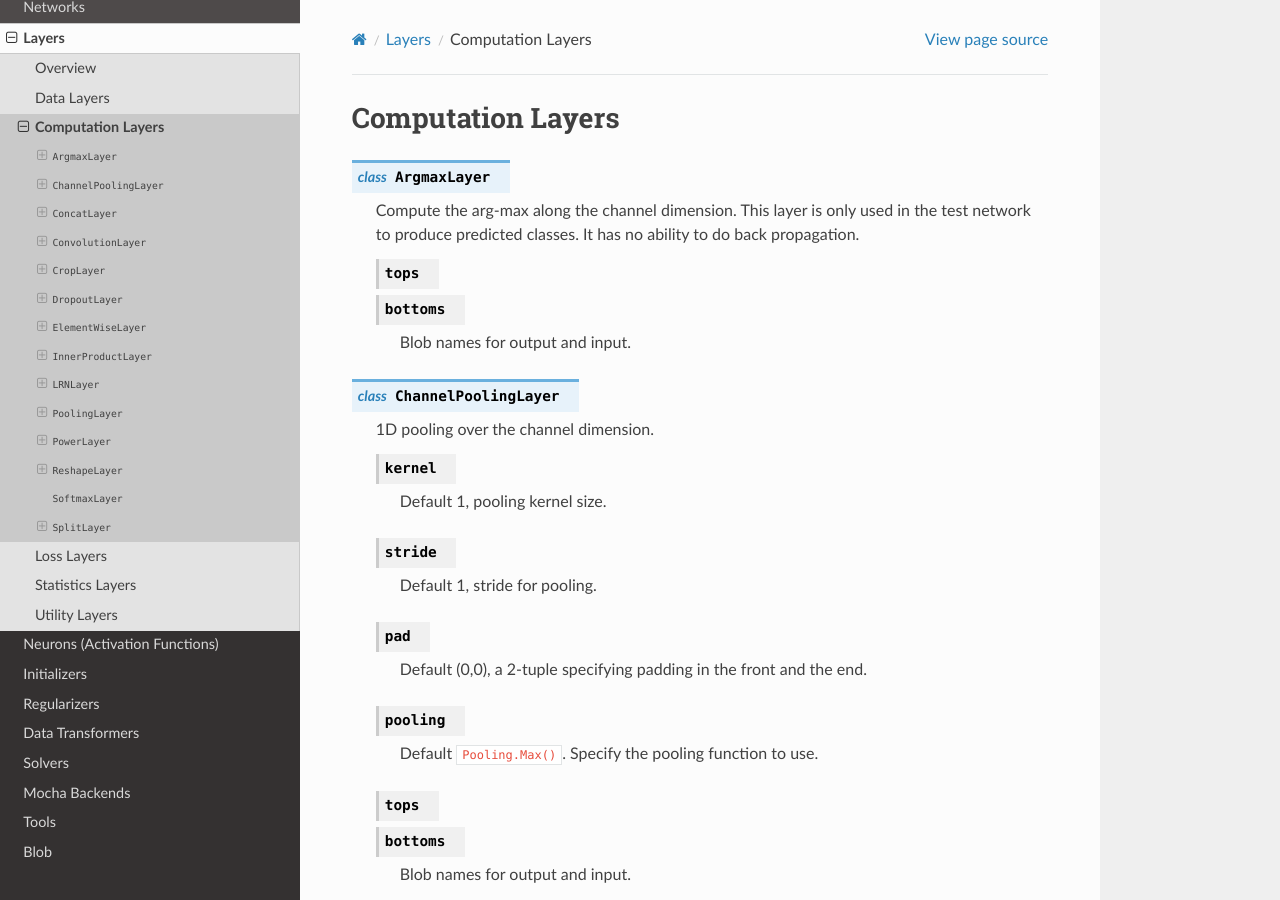
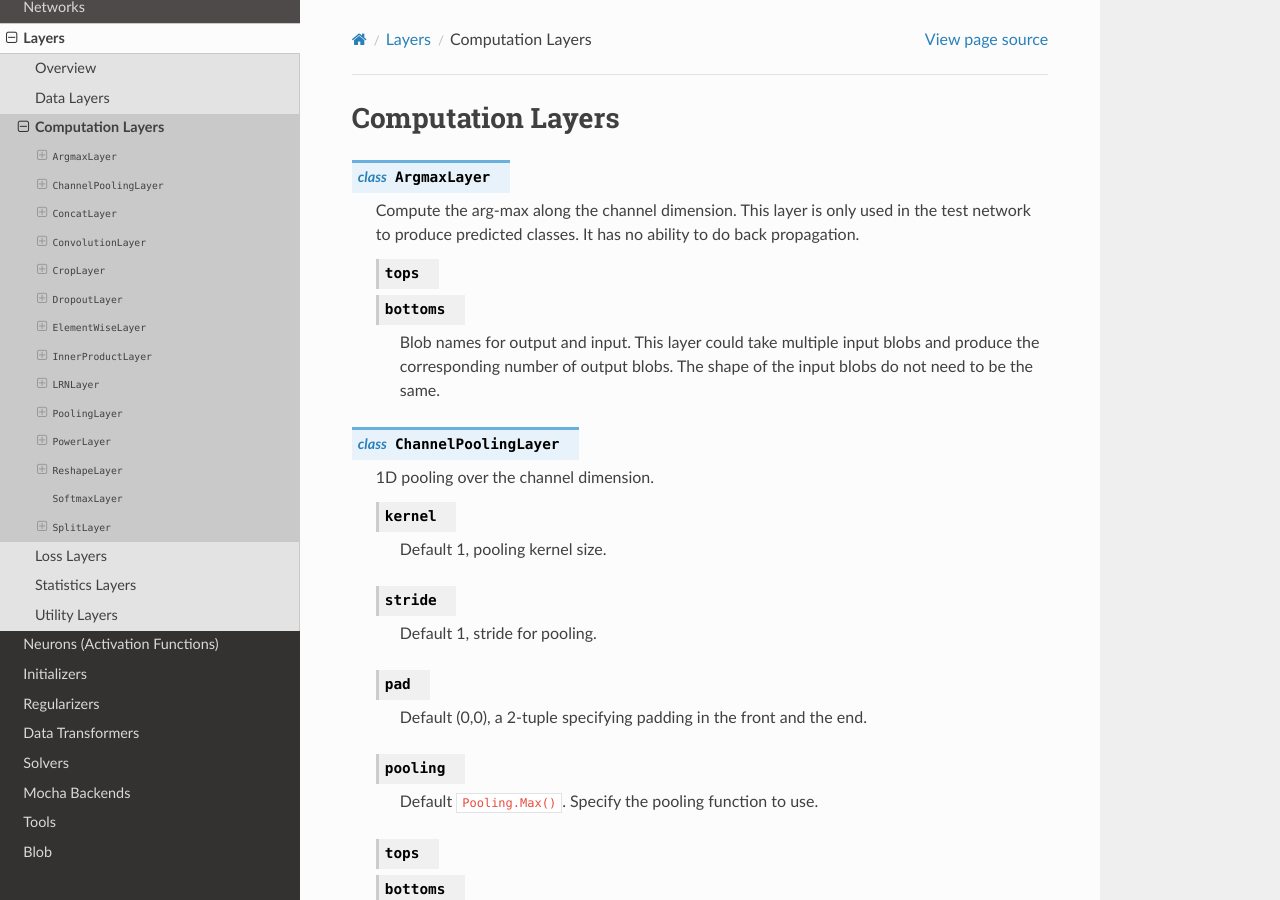
Before and after one commit to pluskid/Mocha.jl, a Sphinx documentation site: the page built from docs/user-guide/layers/computation-layer.rst, in a window 1280 px wide and 900 px high. Built offline with Sphinx 7.4.7 and the Read the Docs theme 2.0.0, drawn with Linux system fonts in a browser that asks for light colours.

Commit message:
update doc for Argmax Layer

```diff
--- a/docs/user-guide/layers/computation-layer.rst
+++ b/docs/user-guide/layers/computation-layer.rst
@@ -11,7 +11,9 @@
       tops
       bottoms
 
-      Blob names for output and input.
+      Blob names for output and input. This layer could take multiple input
+      blobs and produce the corresponding number of output blobs. The shape of
+      the input blobs do not need to be the same.
 
 .. class:: ChannelPoolingLayer
 
```
